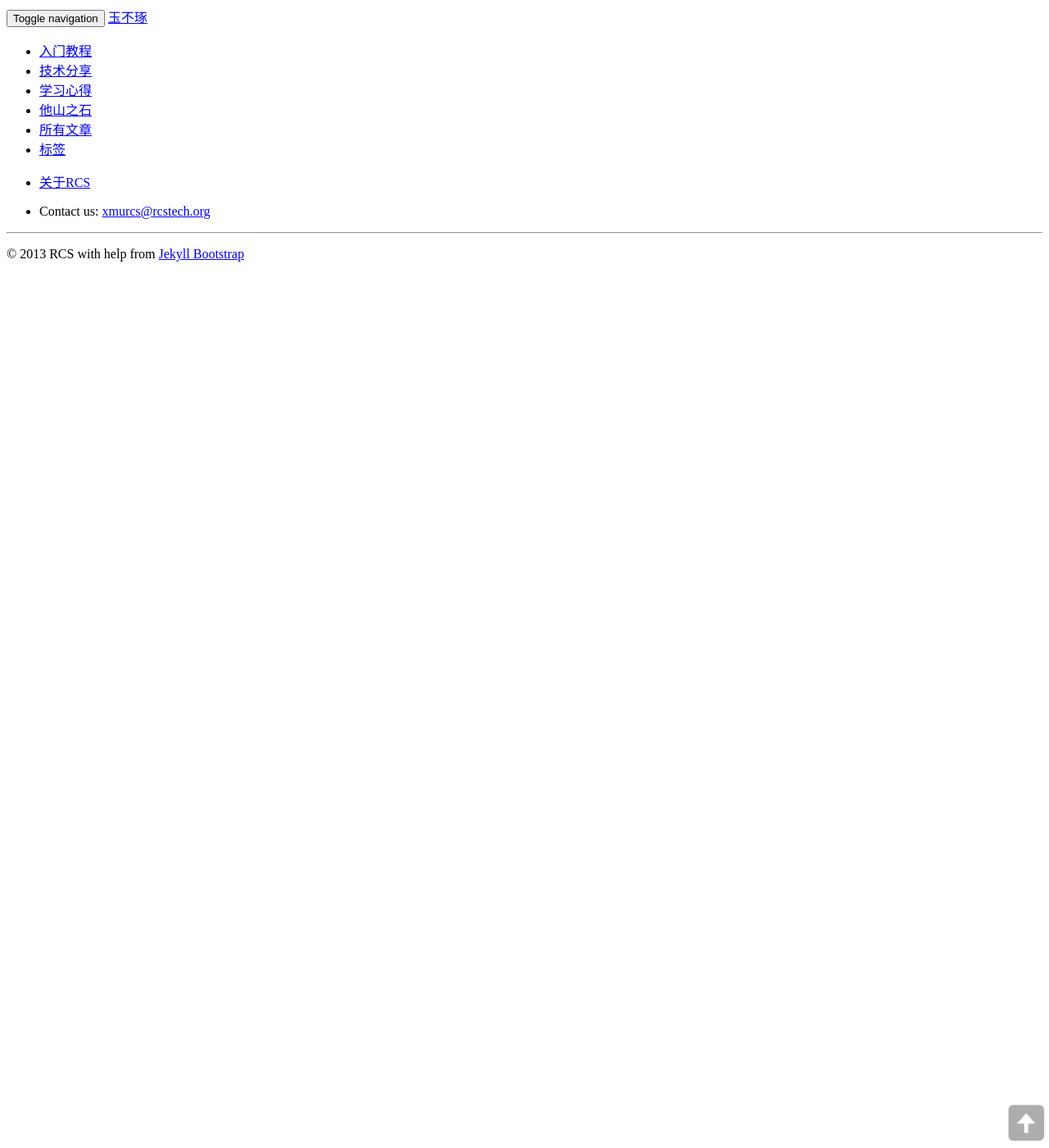
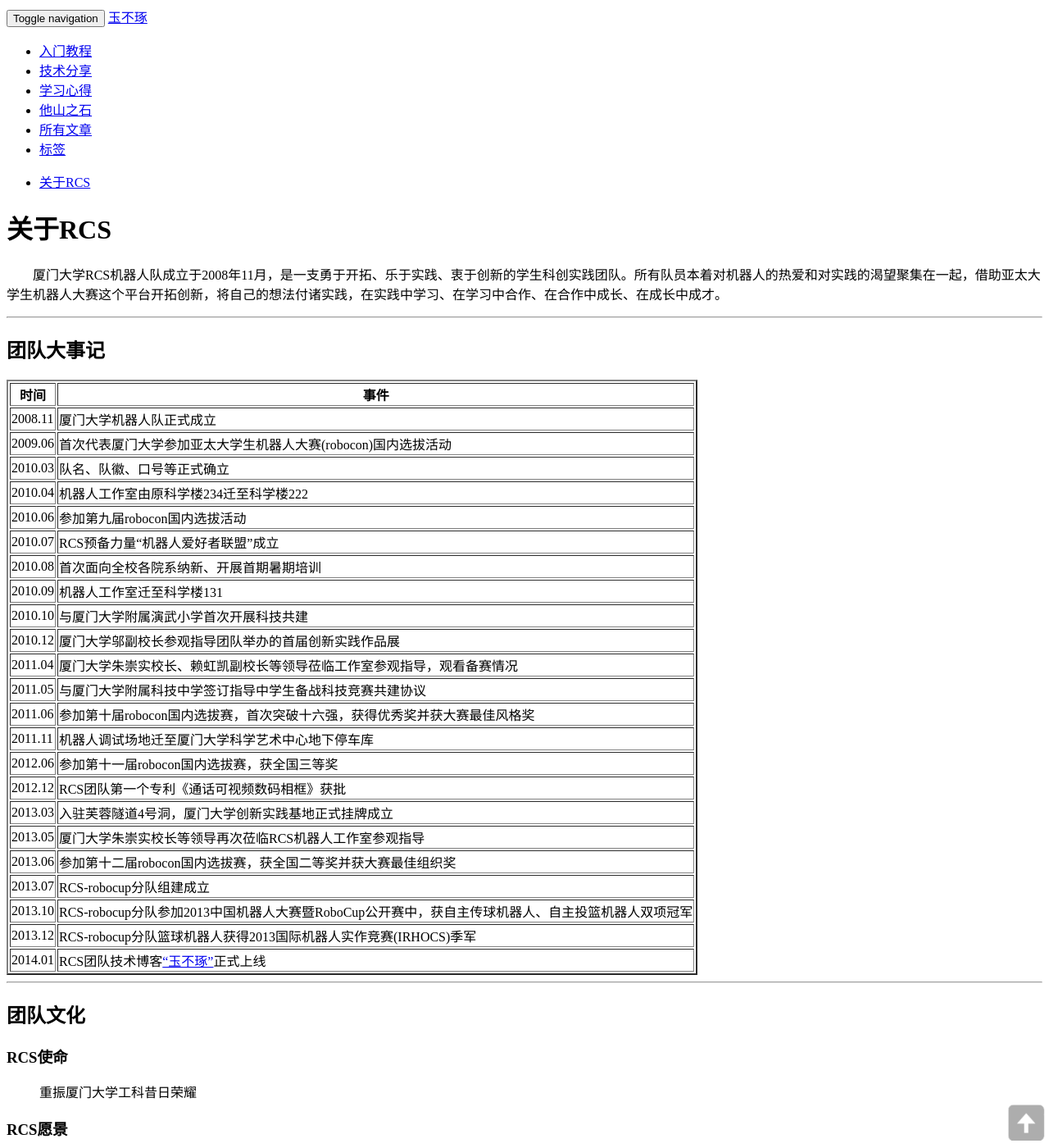
Before and after one commit to RCSTech/RCSTech.github.io, a Jekyll site: the page built from about.md, in a window 1280 px wide and 1400 px high. Shown: the whole window at 82% size. Built offline with Jekyll 4.4.1, drawn with Linux system fonts in a browser that asks for light colours; nearby versions of some CDN libraries; Markdown is read by kramdown in place of the engine named in the settings; a style sheet for code colours, icons or effects is not loaded; some of the changed text lies outside the part shown.

Commit message:
edit about

```diff
--- a/about.md
+++ b/about.md
@@ -1,8 +1,6 @@
 ---
 layout: page
 title: "About RCS"
-tagline: ""
-description: ""
 group: "navigation"
 sitemap:
     priority: 0.7
@@ -10,6 +8,162 @@ sitemap:
     lastmod: 2013-12-12T12:49:30-05:00
 ---
 {% include JB/setup %}
-* Contact us: [xmurcs@rcstech.org][mail]
 
-[mail]: mailto:xmurcs@rcstech.org
+#关于RCS
+
+　　厦门大学RCS机器人队成立于2008年11月，是一支勇于开拓、乐于实践、衷于创新的学生科创实践团队。所有队员本着对机器人的热爱和对实践的渴望聚集在一起，借助亚太大学生机器人大赛这个平台开拓创新，将自己的想法付诸实践，在实践中学习、在学习中合作、在合作中成长、在成长中成才。
+
+-------------------------------------------------------------
+
+##团队大事记
+
+<table border="2">
+<tr>
+    <th>时间</th>
+    <th>事件</th>
+</tr>
+<tr>
+    <td>2008.11</td>
+    <td>厦门大学机器人队正式成立</td>
+</tr>
+<tr>
+    <td>2009.06</td>
+    <td>首次代表厦门大学参加亚太大学生机器人大赛(robocon)国内选拔活动</td>
+</tr>
+<tr>
+    <td>2010.03</td>
+    <td>队名、队徽、口号等正式确立</td>
+</tr>
+<tr>
+    <td>2010.04</td>
+    <td>机器人工作室由原科学楼234迁至科学楼222</td>
+</tr>
+<tr>
+    <td>2010.06</td>
+    <td>参加第九届robocon国内选拔活动</td>
+</tr>
+<tr>
+    <td>2010.07</td>
+    <td>RCS预备力量“机器人爱好者联盟”成立</td>
+</tr>
+<tr>
+    <td>2010.08</td>
+    <td>首次面向全校各院系纳新、开展首期暑期培训</td>
+</tr>
+<tr>
+    <td>2010.09</td>
+    <td>机器人工作室迁至科学楼131</td>
+</tr>
+<tr>
+    <td>2010.10</td>
+    <td>与厦门大学附属演武小学首次开展科技共建</td>
+</tr>
+<tr>
+    <td>2010.12</td>
+    <td>厦门大学邬副校长参观指导团队举办的首届创新实践作品展</td>
+</tr>
+<tr>
+    <td>2011.04</td>
+    <td>厦门大学朱崇实校长、赖虹凯副校长等领导莅临工作室参观指导，观看备赛情况</td>
+</tr>
+<tr>
+    <td>2011.05</td>
+    <td>与厦门大学附属科技中学签订指导中学生备战科技竞赛共建协议</td>
+</tr>
+<tr>
+    <td>2011.06</td>
+    <td>参加第十届robocon国内选拔赛，首次突破十六强，获得优秀奖并获大赛最佳风格奖</td>
+</tr>
+<tr>
+    <td>2011.11</td>
+    <td>机器人调试场地迁至厦门大学科学艺术中心地下停车库</td>
+</tr>
+<tr>
+    <td>2012.06</td>
+    <td>参加第十一届robocon国内选拔赛，获全国三等奖</td>
+</tr>
+<tr>
+    <td>2012.12</td>
+    <td>RCS团队第一个专利《通话可视频数码相框》获批</td>
+</tr>
+<tr>
+    <td>2013.03</td>
+    <td>入驻芙蓉隧道4号洞，厦门大学创新实践基地正式挂牌成立</td>
+</tr>
+<tr>
+    <td>2013.05</td>
+    <td>厦门大学朱崇实校长等领导再次莅临RCS机器人工作室参观指导</td>
+</tr>
+<tr>
+    <td>2013.06</td>
+    <td>参加第十二届robocon国内选拔赛，获全国二等奖并获大赛最佳组织奖</td>
+</tr>
+<tr>
+    <td>2013.07</td>
+    <td>RCS-robocup分队组建成立</td>
+</tr>
+<tr>
+    <td>2013.10</td>
+    <td>RCS-robocup分队参加2013中国机器人大赛暨RoboCup公开赛中，获自主传球机器人、自主投篮机器人双项冠军</td>
+</tr>
+<tr>
+    <td>2013.12</td>
+    <td>RCS-robocup分队篮球机器人获得2013国际机器人实作竞赛(IRHOCS)季军</td>
+</tr>
+<tr>
+    <td>2014.01</td>
+    <td>RCS团队技术博客<a href="http://rcstech.org">“玉不琢”</a>正式上线</td>
+</tr>
+</table>
+
+-------------------------------------------------------------
+
+##团队文化
+
+###RCS使命
+
+>重振厦门大学工科昔日荣耀
+
+###RCS愿景
+
+>用一年的时间爱上这个团队，用一生的光阴铭记这段过往。
+
+###RCS精神
+
+>青春无畏，逐梦扬威
+
+###RCS队名&队徽
+
+>R:Robot（机器人）
+>C:Creative（创新）Contributions（奉献）Cooperation（合作）
+>S:Science（科学） Stick（坚持）
+
+　　我们要有“鹰击长空”的气势，而白鹭是厦门的符号，所以我们用一只飞翔的白鹭代表了厦大学子的远大梦想。而细看这只白鹭，正是由我们的队名——RCS组成的。右下方的2008.11是队伍的成立时间；圈外正上方“青春无畏，逐梦扬威”是队伍的精神；左右两边各有一个齿轮，象征着机器人技术；在颜色的选用上以蓝色为主调，既代表了厦门大学，又象征了能够包容万物的大海。
+
+-------------------------------------------------------------
+
+##站点介绍
+
+　　RCS技术博客[“玉不琢”](http://rcstech.org)于2014年01月01日正式上线。主要内容是对RCS队员赛内赛外的技术总结和学习心得的汇总与整理，其中：
+
+　　[《入门教程》](http://rcstech.org/getstart.html)　收录软件编程、电路设计、机械制图等方面的基础以及相关软件应用；
+
+　　[《技术分享》](http://rcstech.org/technology.html)　收录RCS队员在备赛过程中的技术创新与技术特色；
+
+　　[《学习心得》](http://rcstech.org/experience.html)　收录RCS队员在备赛过程中的调试记录及个人学习心得等；
+
+　　[《他山之石》](http://rcstech.org/reference.html)　重点关注于不同地域、不同群体，分享相关技术的精华文章等。
+
+<br>
+
+　　[“玉不琢”](http://rcstech.org)致力于打造一个完全开放的机器人技术分享交流平台，网站所有源码与细节都可以在[这里](https://github.com/RCSTech/RCSTech.github.io)获取。
+
+　　由于站点运营小组能力有限，难免在各方面有所疏漏，如有发现，敬请[联系运营小组](mailto:kezhang@rcstech.org)，我们欢迎各种形式和内容的建议。
+
+-------------------------------------------------------------
+
+##联系我们
+
+>福建省厦门市思明区厦门大学芙蓉隧道4号洞　　邮编：361005
+
+>E-mail：[xmurcs@rcstech.org](mailto:xmurcs@rcstech.org)
```
